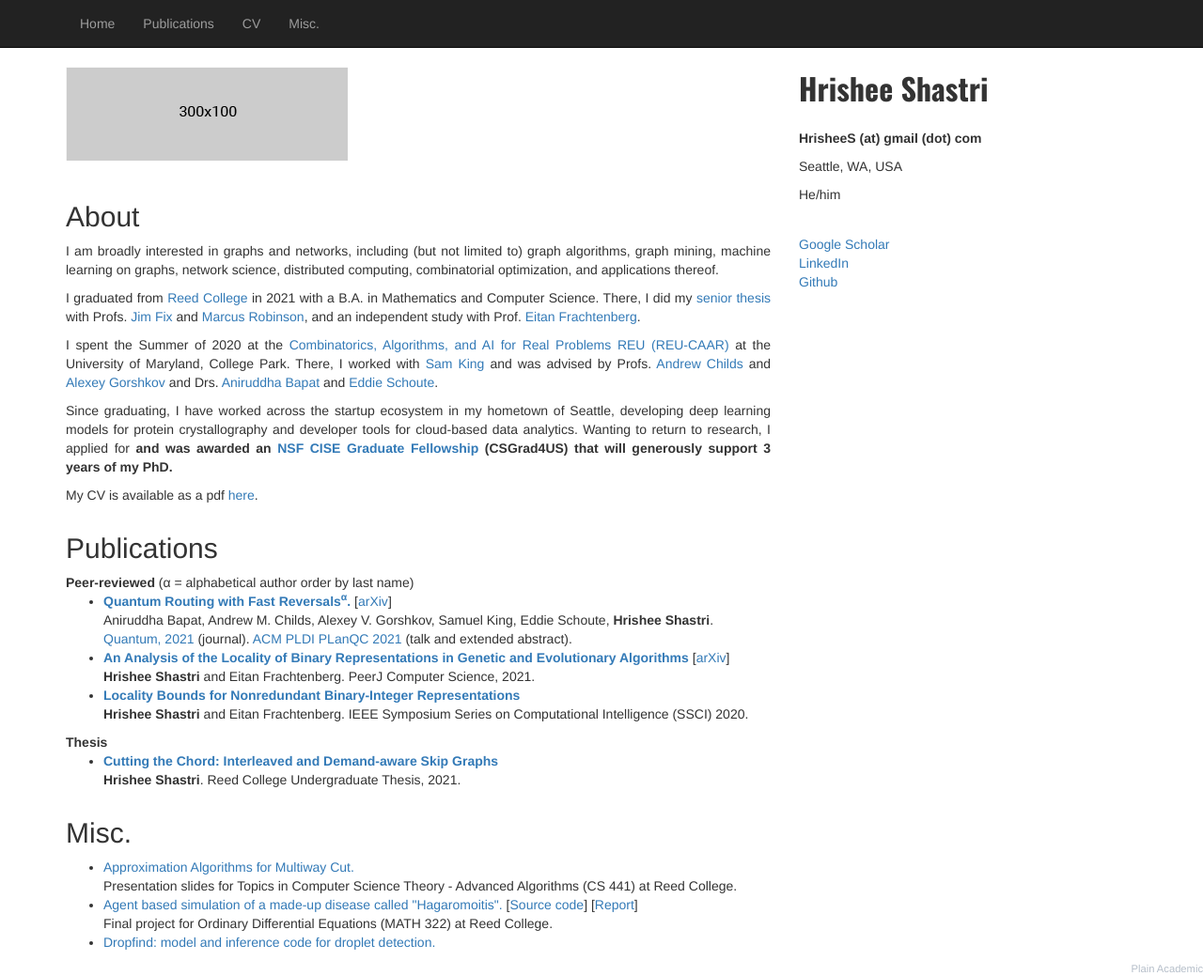
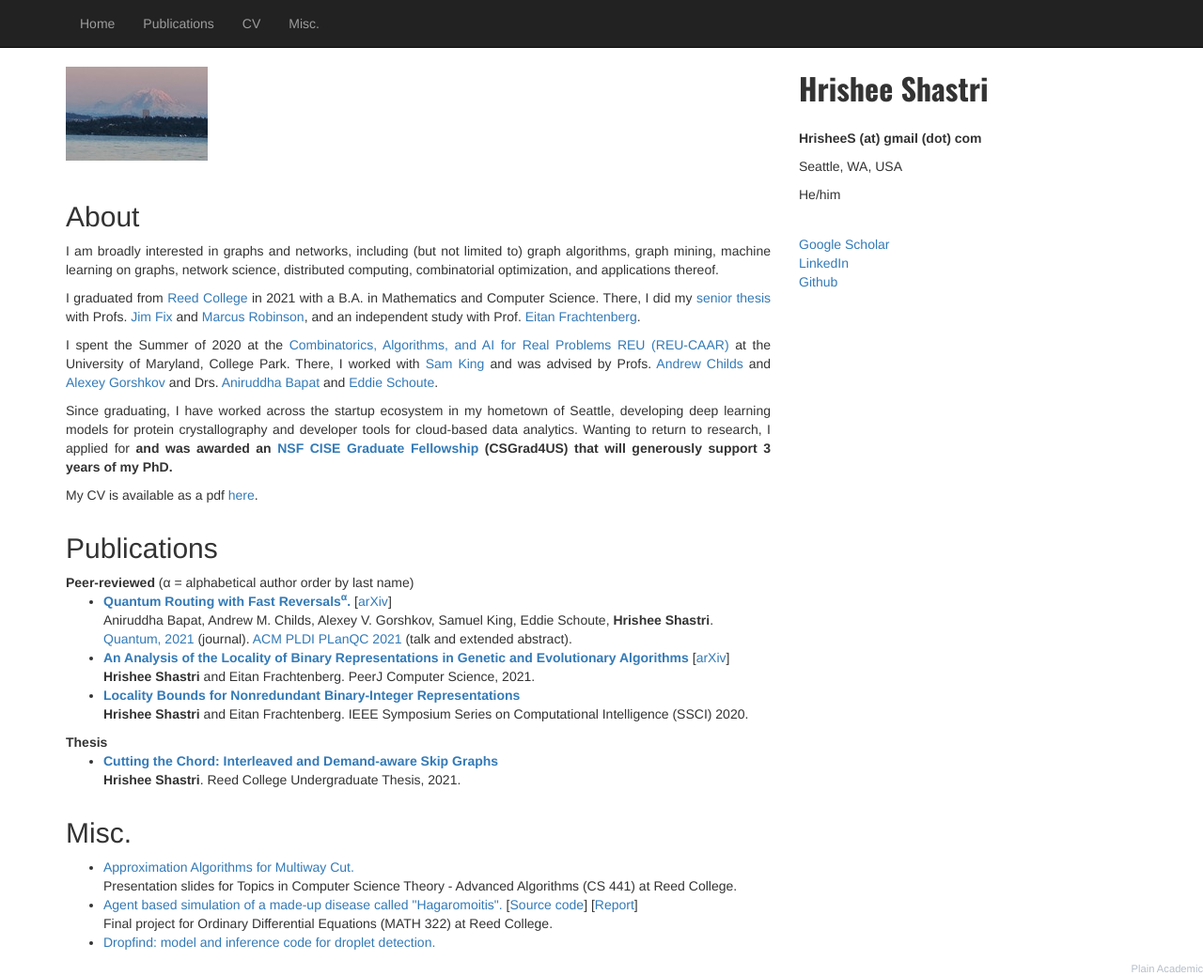
Before and after one commit to shastrihm/shastrihm.github.io, a plain HTML site: page index.html in a window 1280 px wide. Shown: the whole page at 94% size. Drawn offline with nearby package versions, Linux system fonts and the light colour scheme.

Commit message:
Replace image

```diff
--- a/index.html
+++ b/index.html
@@ -51,7 +51,7 @@
             <div class="col-md-8">
 
                 <!-- Main Image -->
-                <img class="img-responsive" src="photo.gif" alt=""><br>
+                <img class="img-responsive" src="20231022_221204.jpg" alt=""><br>
 
                 <div style="margin-top:3%; text-align:justify;">
 
```
